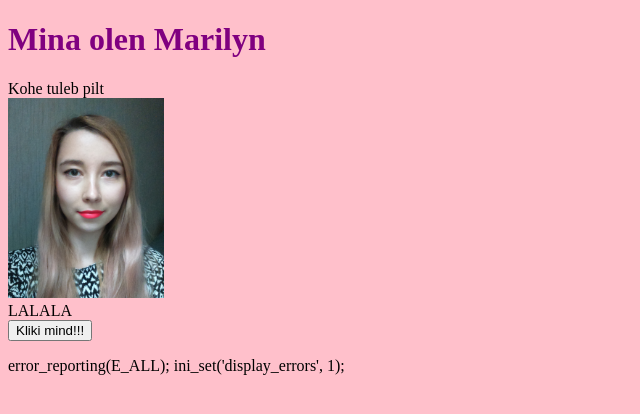
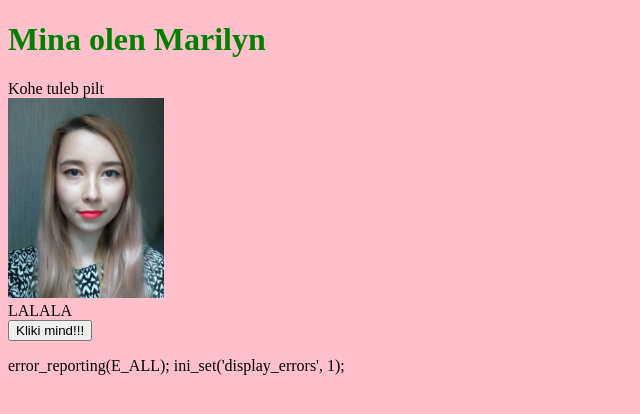
Before and after one commit to marilyn7/v6rgurakendused, a PHP site: page /index.html in a window 1280 px wide. Shown: the top 414 px of the page, without its empty margins (0-640 px from the left). Run offline with PHP 8.4, Linux system fonts and the light colour scheme.

Commit message:
h1 color

```diff
--- a/v6rgurakendused/css/styles.css
+++ b/v6rgurakendused/css/styles.css
@@ -5,5 +5,5 @@ title{
 color:lightpink;
 }
 h1{
-color:purple;
+color:green;
 }
```
